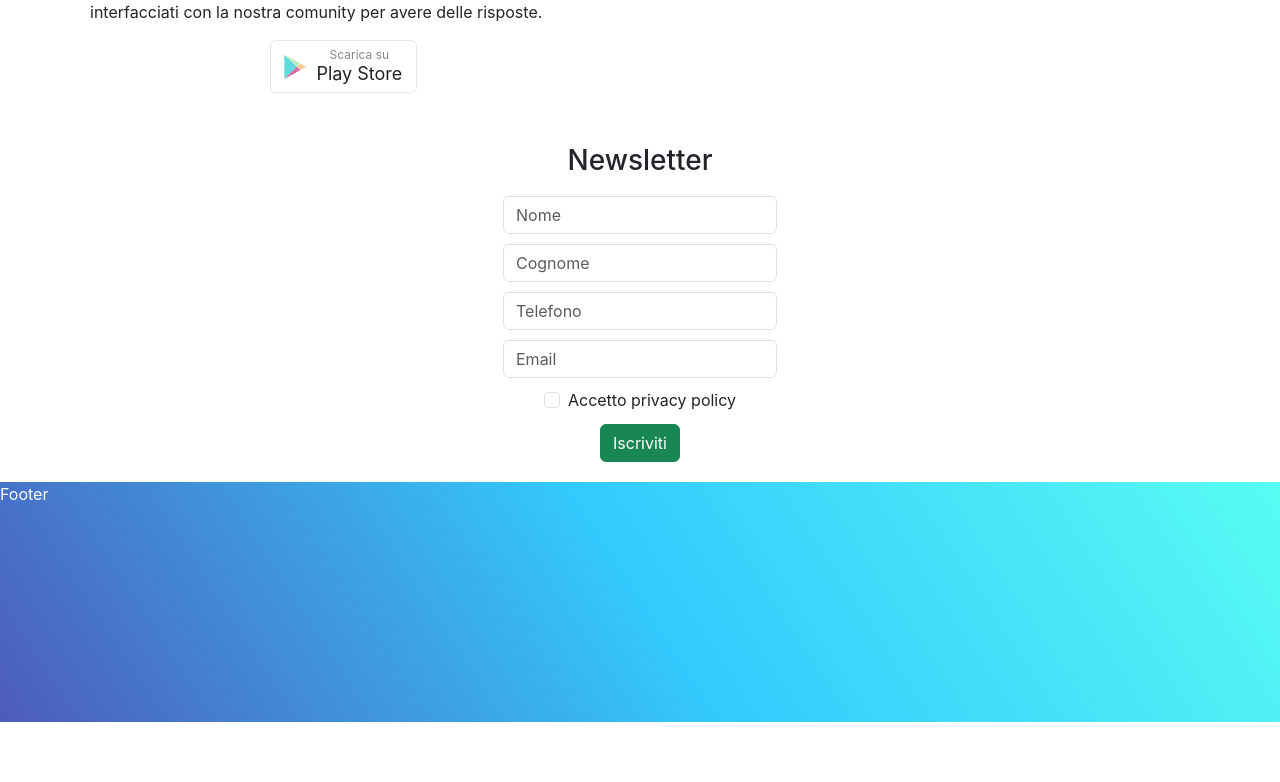
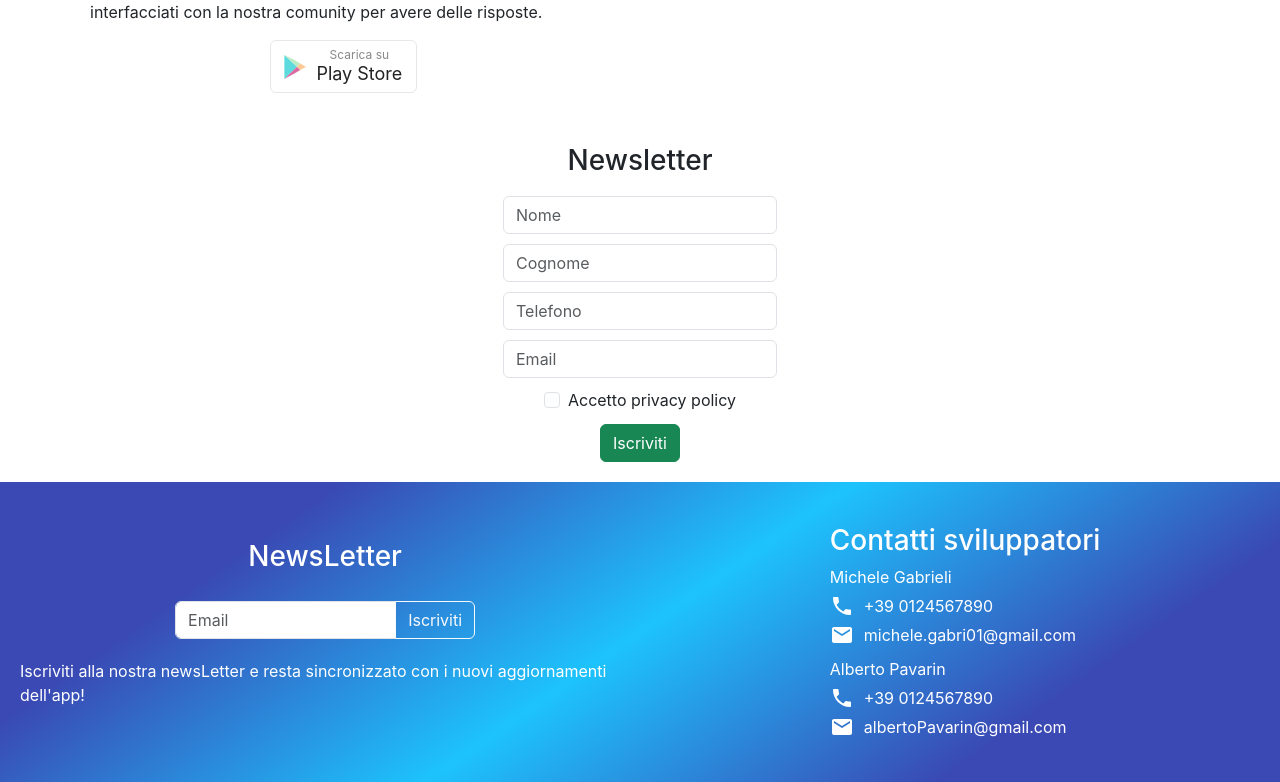
Before and after one commit to michele25-10/study-storm-web, a React (Create React App) app: page / in a window 1280 px wide. Shown: the part 2496-3278 px from the top of the page. Before the commit the page ends 3218 px from the top, so only its background shows below. Built offline with nearby package versions, Linux system fonts and the light colour scheme.

Commit message:
Terminato footer

```diff
--- /dev/null
+++ b/src/components/footer/Footer.jsx
@@ -0,0 +1,51 @@
+import React from 'react'
+
+//sass
+import "./footer.scss";
+
+//ICONS
+import PhoneIcon from '@mui/icons-material/Phone';
+import EmailIcon from '@mui/icons-material/Email';
+
+const Footer = () => {
+    return (
+        <div className="footer">
+            <div className="newsLetter">
+                <h3>NewsLetter</h3>
+                <div class="input-group inputNewsLetter">
+                    <input type="text" class="form-control" placeholder="Email" aria-label="Email" aria-describedby="button-addon2" />
+                    <button class="btn btn-outline-light" type="button" id="button-addon2">Iscriviti</button>
+                </div>
+                <p>Iscriviti alla nostra newsLetter e resta sincronizzato con i nuovi aggiornamenti dell'app!</p>
+            </div>
+            <div className="contact">
+                <div className="contactDevelop">
+                    <h3>Contatti sviluppatori</h3>
+                    <div className="contentContact">
+                        <div className="micheleGabrieli">
+                            <h7>Michele Gabrieli</h7>
+                            <div className="wrapperContact ">
+                                <PhoneIcon /> +39 0124567890
+                            </div>
+                            <div className="wrapperContact">
+                                <EmailIcon /> michele.gabri01@gmail.com
+                            </div>
+                        </div>
+                        <div className="albertoPavarin">
+                            <h7>Alberto Pavarin</h7>
+                            <div className="wrapperContact">
+                                <PhoneIcon /> +39 0124567890
+                            </div>
+                            <div className="wrapperContact">
+                                <EmailIcon /> albertoPavarin@gmail.com
+                            </div>
+                        </div>
+                    </div>
+                </div>
+            </div>
+
+        </div>
+    )
+}
+
+export default Footer
--- /dev/null
+++ b/src/components/footer/footer.scss
@@ -0,0 +1,42 @@
+.footer {
+    height: 300px;
+    background: rgb(58, 73, 180);
+    background: rgb(58, 73, 180);
+    background: linear-gradient(145deg, rgba(58, 73, 180, 1) 20%, rgba(29, 195, 253, 1) 50%, rgba(58, 73, 180, 1) 80%);
+    color: white;
+    display: flex;
+    justify-content: space-between;
+    flex-direction: row;
+
+    .newsLetter {
+        width: 100%;
+        padding: 20px;
+        gap: 20px;
+
+        .inputNewsLetter {
+            width: 300px;
+        }
+    }
+
+    .contact {
+        display: flex;
+        align-items: center;
+        justify-content: center;
+        width: 100%;
+        flex-direction: column;
+        gap: 20px;
+
+        .contentContact {
+            display: flex;
+            flex-direction: column;
+            gap: 10px;
+            .wrapperContact {
+                display: flex;
+                justify-content: left;
+                flex-direction: row;
+                gap: 10px;
+                margin-top: 5px;
+            }
+        }
+    }
+}
--- a/src/pages/presentation/Presentation.jsx
+++ b/src/pages/presentation/Presentation.jsx
@@ -9,15 +9,26 @@ import FunctionalityBox from './components/functionalityBox/FunctionalityBox';
 import GraphicApp from './components/graphicApp/GraphicApp';
 import VideoPresentation from './components/videoPresentation/VideoPresentation';
 import DescriptionProject from './components/descriptionProject/DescriptionProject';
+import Footer from '../../components/footer/Footer';
 
 const Presentation = () => {
     return (
         <div className='presentationPage'>
+            {/*Navbar + presentazione dell'applicazione */}
             <HeaderBox />
+
+            {/* Macro funzionalità */}
             <FunctionalityBox />
+
+            {/* Carosello con immagini*/}
             <GraphicApp />
+
+            {/* Link a youtube per trailer app*/}
             <VideoPresentation />
+
+            {/*Descrizione del progetto */}
             <DescriptionProject />
+
             <div className="newsLetter">
                 <div className="title">
                     <h3>Newsletter</h3>
@@ -45,9 +56,9 @@ const Presentation = () => {
                     <button className='btn btn-success'>Iscriviti</button>
                 </div>
             </div>
-            <div className="footer">
-                Footer
-            </div>
+
+            <Footer />
+
         </div >
     )
 }
--- a/src/pages/presentation/presentation.scss
+++ b/src/pages/presentation/presentation.scss
@@ -1,8 +1,5 @@
 .presentationPage {
     min-height: 100vh;
-
-
-
 
     .newsLetter {
         padding: 20px;
@@ -12,16 +9,4 @@
         align-items: center;
         gap: 10px;
     }
-
-    .footer {
-        height: 30vh;
-        background: rgb(58, 73, 180);
-        background: linear-gradient(
-            57deg,
-            rgba(58, 73, 180, 0.9) 0%,
-            rgba(29, 195, 253, 0.9) 50%,
-            rgba(69, 252, 241, 0.9) 100%
-        );
-        color: white;
-    }
 }
```
